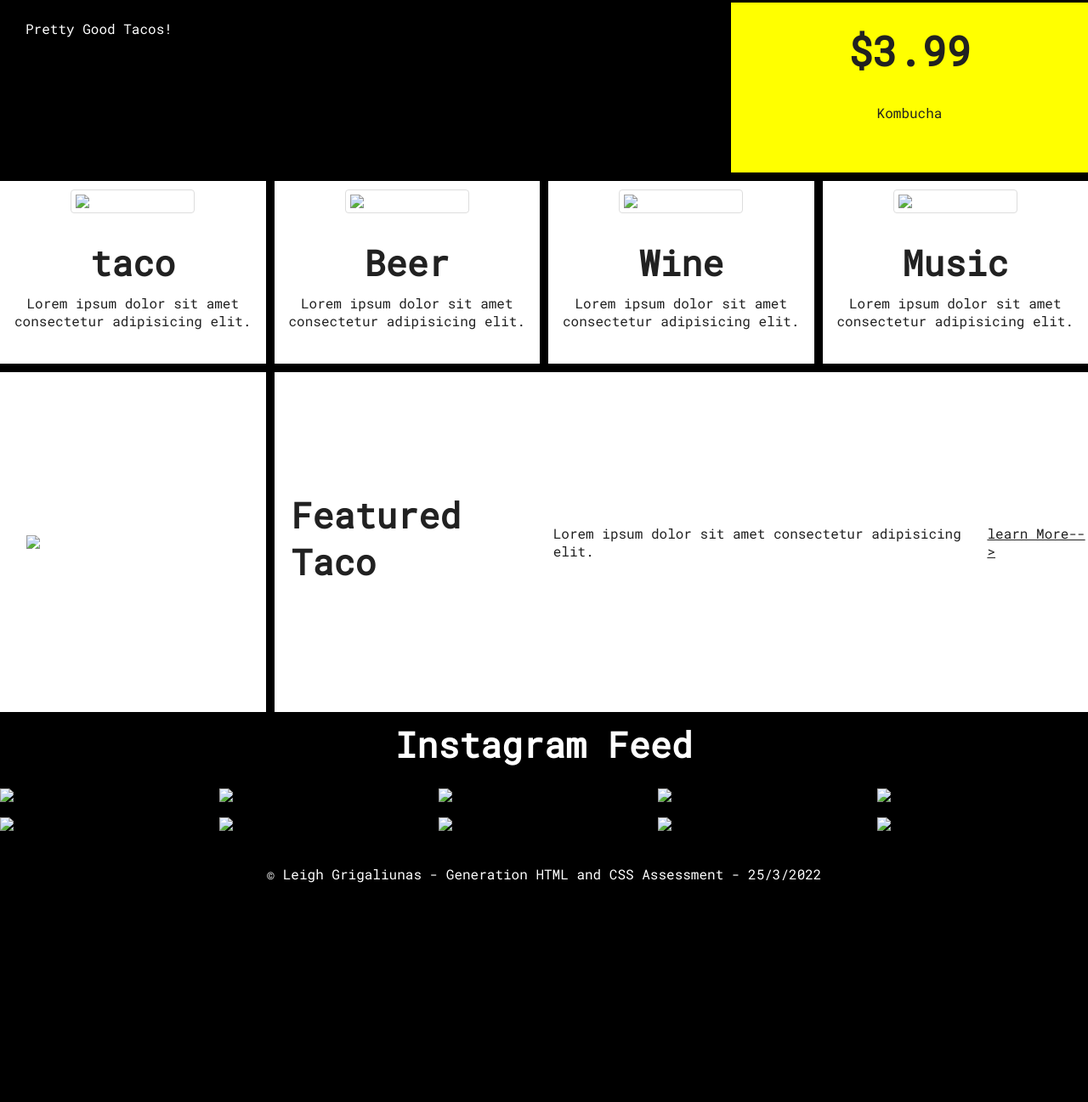
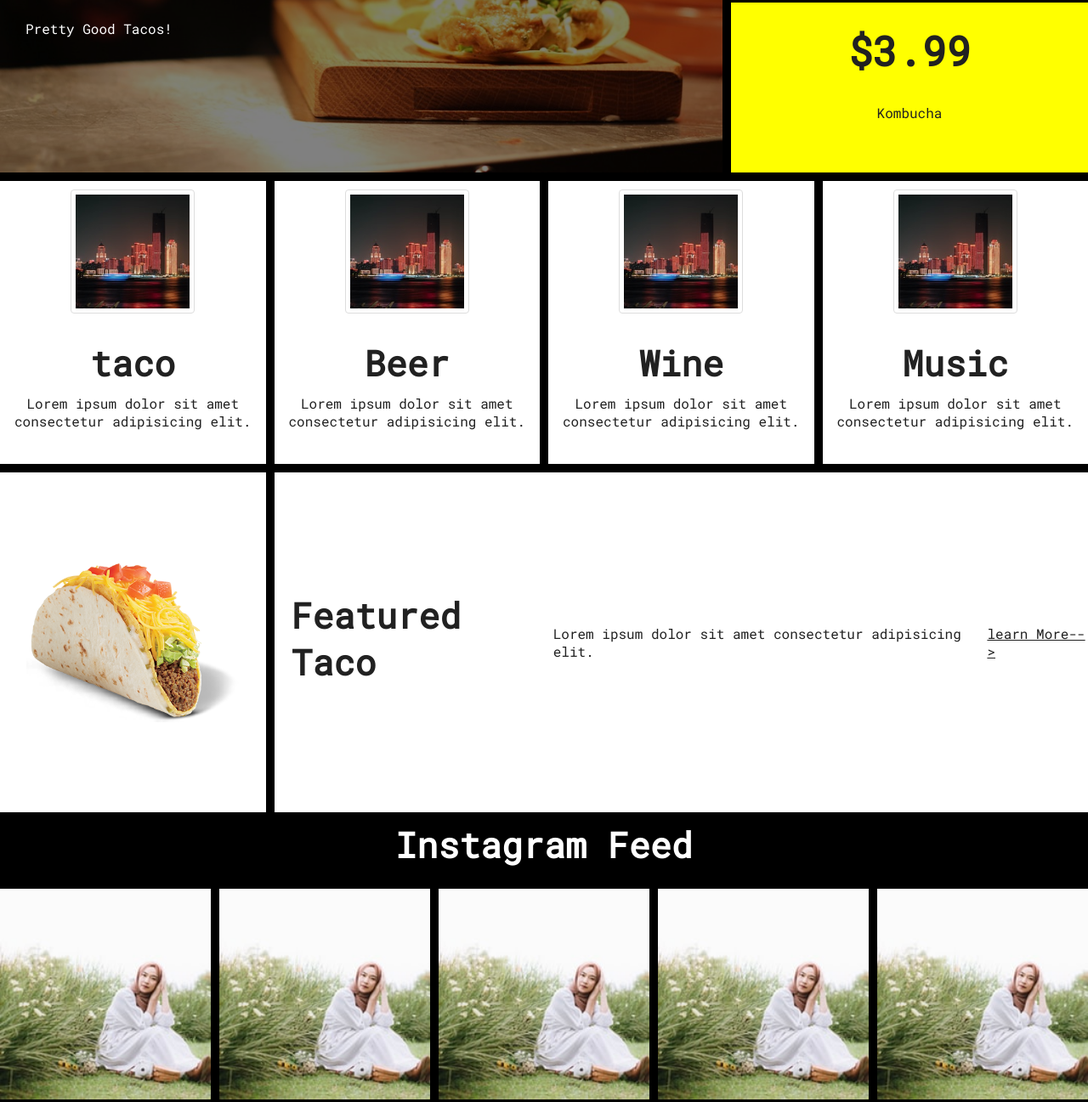
Before and after one commit to leigh-grigaliunas/RR-WEB-UA-HTML-and-CSS-Assessment---Section-, a plain HTML site: page index.html in a window 1280 px wide. Shown: the part 335-1632 px from the top of the page at 85% size. Before the commit the page ends 1413 px from the top, so only its background shows below. Drawn offline with Linux system fonts and the light colour scheme; files that its build step writes are made by us from their sources.

Commit message:
relinked all css & images

```diff
--- a/index.html
+++ b/index.html
@@ -6,8 +6,9 @@
         <title></title>
         <meta name="description" content="">
         <meta name="viewport" content="width=device-width, initial-scale=1">
-        <link rel="stylesheet" type="text/css" href="style.css">
-        <link rel="stylesheet" href="css/preface.css"> or <link rel="stylesheet" href="css/preface.min.css">
+        <link rel="stylesheet" type="text/css" href="/docs/assets/css/style.css">
+        <!-- <link rel="stylesheet" type="text/css" href="/docs/assets/css/reset.css"> -->
+        <link rel="stylesheet" href="/docs/assets/css/preface.css"> or <link rel="stylesheet" href="css/preface.min.css">
     </head>
     <body>
         <div class="wrapper">
@@ -21,7 +22,7 @@
                 </ul>
             </nav>
             <div class="hero1">
-                <img src="/images/taco.jpg">
+                <img src="/docs/assets/images/taco.jpg">
                 <div class="hero1-heading">
                     <h1>Terry's Taco Joint</h1><br><p>Pretty Good Tacos!</p>
                 </div>
@@ -34,24 +35,24 @@
             </div>
 
             <div class="white-box product1">
-                <img src="/images/201x201.jpg">
+                <img src="/docs/assets/images/201x201.jpg">
                 <p><h2>taco</h2>Lorem ipsum dolor sit amet consectetur adipisicing elit.</p>
             </div>
             <div class="white-box product2">
-                <img src="/images/201x201.jpg">
+                <img src="/docs/assets/images/201x201.jpg">
                 <p><h2>Beer</h2>Lorem ipsum dolor sit amet consectetur adipisicing elit.</p>
             </div>
             <div class="white-box product3">
-                <img src="/images/201x201.jpg">
+                <img src="/docs/assets/images/201x201.jpg">
                 <p><h2>Wine</h2>Lorem ipsum dolor sit amet consectetur adipisicing elit.</p>
             </div>
             <div class="white-box product4">
-                <img src="/images/201x201.jpg">
+                <img src="/docs/assets/images/201x201.jpg">
                 <p><h2>Music</h2>Lorem ipsum dolor sit amet consectetur adipisicing elit.</p>
             </div>
 
             <div class="featured-product-image">
-                <img src="/images/queso-taco.png">
+                <img src="/docs/assets/images/queso-taco.png">
             </div>
             <div class="featured-product-content">
                 <h2>Featured Taco</h2>
@@ -66,19 +67,19 @@
             </div>
         </div>
         <div class="image-row">
-            <img src="/images/203x203.jpg">
-            <img src="/images/203x203.jpg">
-            <img src="/images/203x203.jpg">
-            <img src="/images/203x203.jpg">
-            <img src="/images/203x203.jpg">
+            <img src="/docs/assets/images/203x203.jpg">
+            <img src="/docs/assets/images/203x203.jpg">
+            <img src="/docs/assets/images/203x203.jpg">
+            <img src="/docs/assets/images/203x203.jpg">
+            <img src="/docs/assets/images/203x203.jpg">
         </div>
         <br>
         <div class="image-row">
-            <img src="/images/203x203.jpg">
-            <img src="/images/203x203.jpg">
-            <img src="/images/203x203.jpg">
-            <img src="/images/203x203.jpg">
-            <img src="/images/203x203.jpg">
+            <img src="/docs/assets/images/203x203.jpg">
+            <img src="/docs/assets/images/203x203.jpg">
+            <img src="/docs/assets/images/203x203.jpg">
+            <img src="/docs/assets/images/203x203.jpg">
+            <img src="/docs/assets/images/203x203.jpg">
         </div>
         <footer>
             <p>© Leigh Grigaliunas - Generation HTML and CSS Assessment - 25/3/2022</p>
```
Also changed, not shown: docs/assets/css/reset.css (renamed from reset.css), docs/assets/css/style.css (renamed from style.css).
